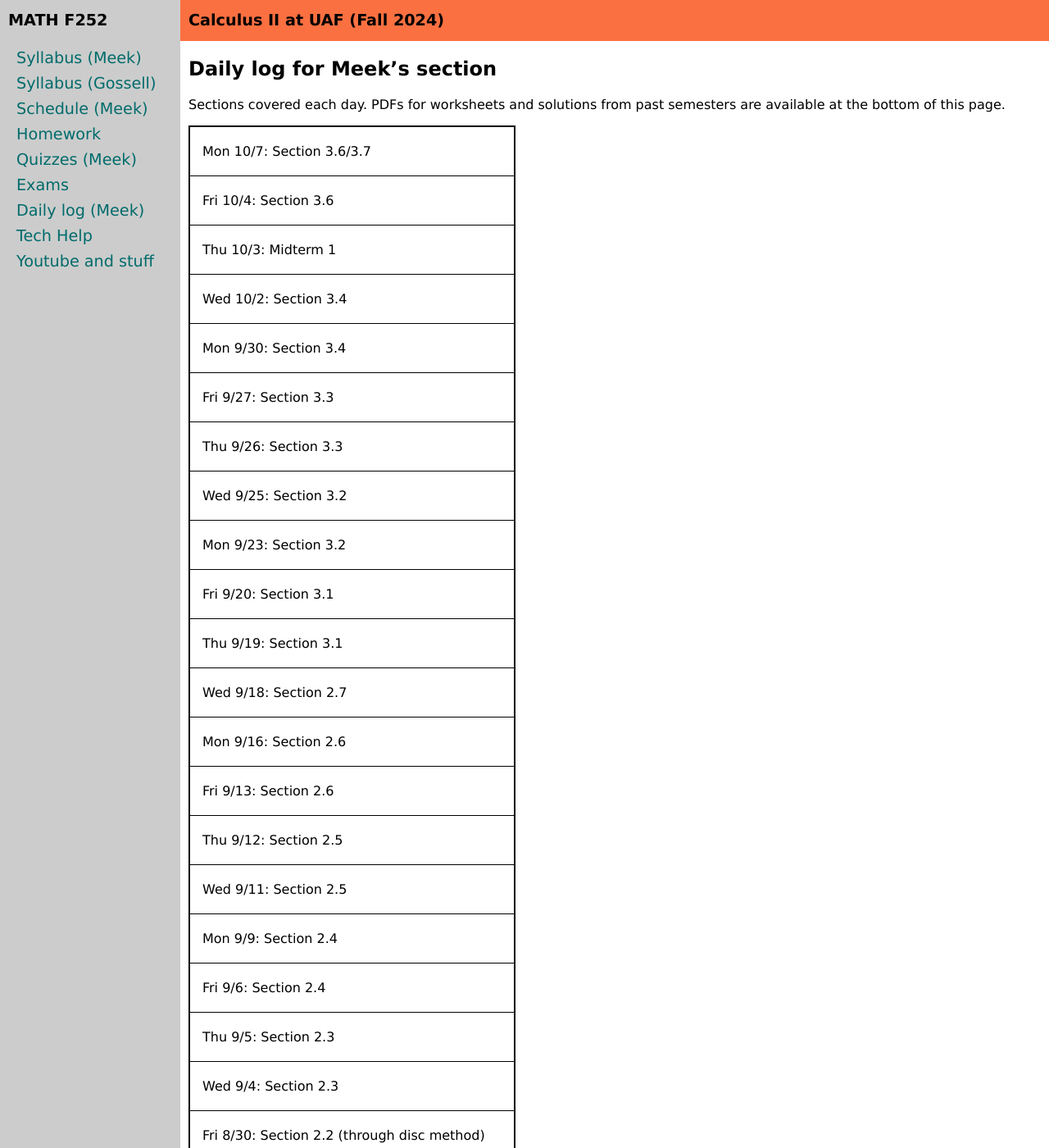
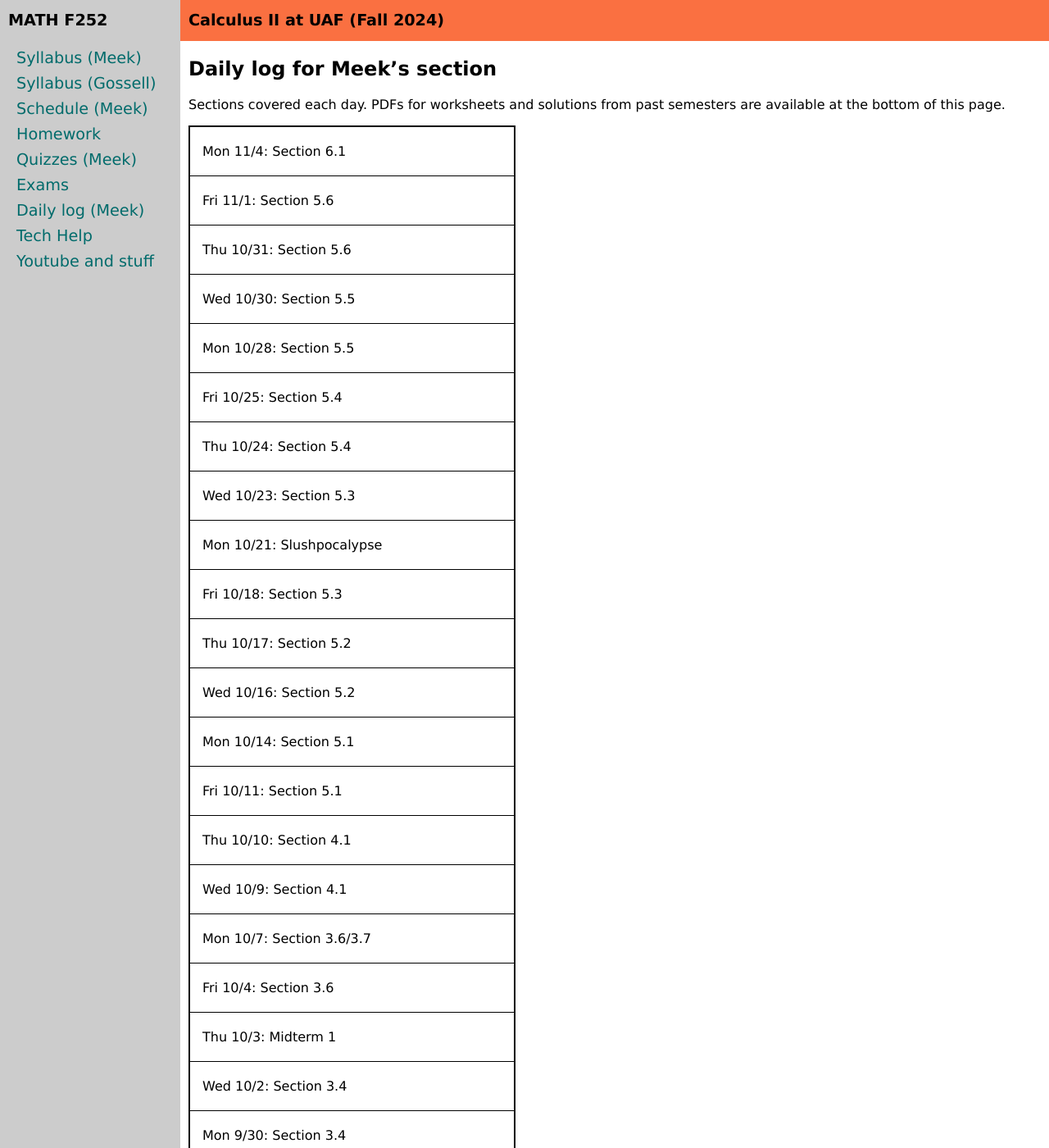
Before and after one commit to uaf-math/calc2, a Jekyll site: the page built from daily.md, in a window 1280 px wide and 1400 px high. Shown: the whole window at 82% size. Built offline with Jekyll 4.4.1, drawn with Linux system fonts in a browser that asks for light colours.

Commit message:
updated daily log

```diff
--- a/_data/daily.yml
+++ b/_data/daily.yml
@@ -175,6 +175,38 @@ daily:
 #   date: Th 1/18
 #   extworksheet: https://uaf-math251.github.io/calc2/assets/quizzes/S22/quiz1.pdf
 #   extsolutions: https://uaf-math251.github.io/calc2/assets/quizzes/S22/quiz1solns.pdf
+- name: Section 6.1
+  date: Mon 11/4
+- name: Section 5.6
+  date: Fri 11/1
+- name: Section 5.6
+  date: Thu 10/31
+- name: Section 5.5
+  date: Wed 10/30
+- name: Section 5.5
+  date: Mon 10/28
+- name: Section 5.4
+  date: Fri 10/25
+- name: Section 5.4
+  date: Thu 10/24
+- name: Section 5.3
+  date: Wed 10/23
+- name: Slushpocalypse
+  date: Mon 10/21
+- name: Section 5.3
+  date: Fri 10/18
+- name: Section 5.2
+  date: Thu 10/17
+- name: Section 5.2
+  date: Wed 10/16
+- name: Section 5.1
+  date: Mon 10/14
+- name: Section 5.1
+  date: Fri 10/11
+- name: Section 4.1
+  date: Thu 10/10
+- name: Section 4.1
+  date: Wed 10/9
 - name: Section 3.6/3.7
   date: Mon 10/7
 - name: Section 3.6
```
